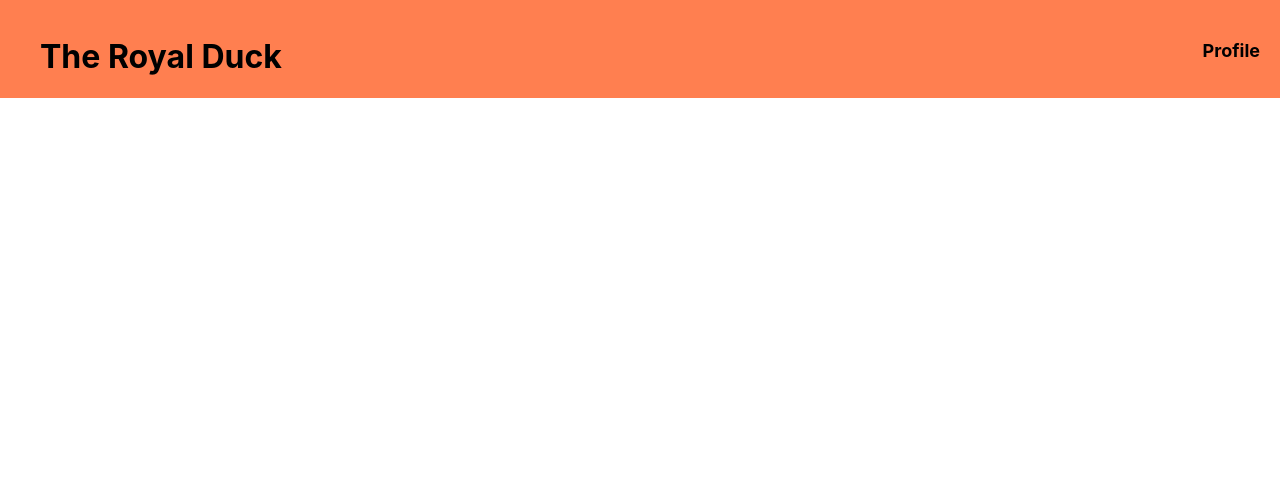
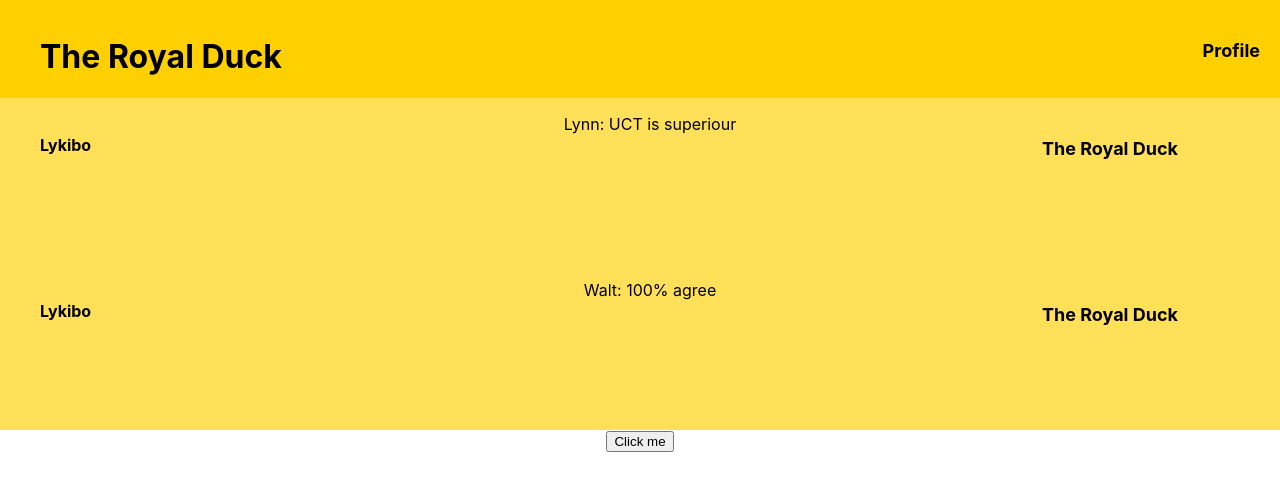
Before and after one commit to WaltDeyzel/scoreboard, a React (Create React App) app: page / in a window 1280 px wide. Shown: the top 490 px of the page. Built offline with nearby package versions, Linux system fonts and the light colour scheme.

Commit message:
Made my first button and added some headers.

```diff
--- a/src/App.js
+++ b/src/App.js
@@ -1,17 +1,36 @@
 import React, { Component } from 'react';
 import './App.css';
 
-import Header from "./Head/Head";
+import Header from "./Head/Head"; //blank implies .js file //give any name
+import Stuff from "./SomeStuff/SomeStuff"
 
-class App extends Component {
+class App extends Component { //javascript
   //STATE CONTAINS THE DATA FROM SERVER/DATABASE
   state = {
+    info : [
+      {name: 'Lynn', comment: "UCT is superiour"},
+      {name: 'Walt', comment: "100% agree"},
+    ]
   }
 
-  render() {
-    return (
+  onClickyClick = () =>{
+
+    this.setState({
+      info : [
+        {name: 'Lynn', comment: "Where did you learn to nap?"},
+        {name: 'Walt', comment: "Stellies taught me, we have too much time on our hands"},
+      ]
+    })
+
+  }
+
+  render() { //stateful component have this.
+    return ( //returns jsx - looks like HTML - what to render. Divider that contains everything
       <div className="App">
         <Header/>
+        <Stuff name={this.state.info[0].name} comment={this.state.info[0].comment}></Stuff>
+        <Stuff name={this.state.info[1].name} comment={this.state.info[1].comment}></Stuff>
+        <button onClick = {this.onClickyClick}>Click me</button>
       </div>
     );
   }
--- a/src/Head/Head.css
+++ b/src/Head/Head.css
@@ -1,7 +1,7 @@
 /* The navbar container */
 .Head {
   overflow: hidden;
-    background-color: coral;
+  background-color: rgb(255, 208, 0);
 }
 .Head li{
 float: left;
--- a/src/Head/Head.js
+++ b/src/Head/Head.js
@@ -3,7 +3,7 @@
 import "./Head.css";
 
 const header = (props) => {
-    return (
+    return ( //ul unordered list li list element
         <header className='Head'>
             <ul id='header_list'>
                 <li id='site_name'><h1>The Royal Duck</h1> </li>
--- /dev/null
+++ b/src/SomeStuff/SomeStuff.css
@@ -0,0 +1,25 @@
+/* The navbar container */
+.SomeStuff {
+    overflow: hidden;
+    background-color: rgb(255, 224, 88);
+    padding-bottom: 0;
+  }
+
+  .SomeStuff li{
+  float: left;
+  /* background-color: darkgreen; */
+  list-style: none;
+  height: 150px;
+  width: 300px;
+  }
+
+
+  #user1{
+  float: right;
+  font-size: large;
+  padding-right: 20px;
+  }
+
+  #user2 {
+  text-align: left;
+  }
--- /dev/null
+++ b/src/SomeStuff/SomeStuff.js
@@ -0,0 +1,21 @@
+import React from 'react';
+
+import "./SomeStuff.css";
+
+const something = (props) => {
+    return ( //ul unordered list li list element
+        <div className='SomeStuff'>
+            <ul id='stuff'>
+                <li id='user1'><h4>The Royal Duck</h4> </li>
+                <li id='user2'><h4>Lykibo</h4></li>
+            </ul>
+            <div>
+            <p>{props.name}: {props.comment}</p>
+            </div>
+        </div>
+
+
+    )
+};
+
+export default something;
```
Also changed, not shown: 1 other file (tests, documents, lock files or other folders). Lines whose indentation alone changed are shown as unchanged.
